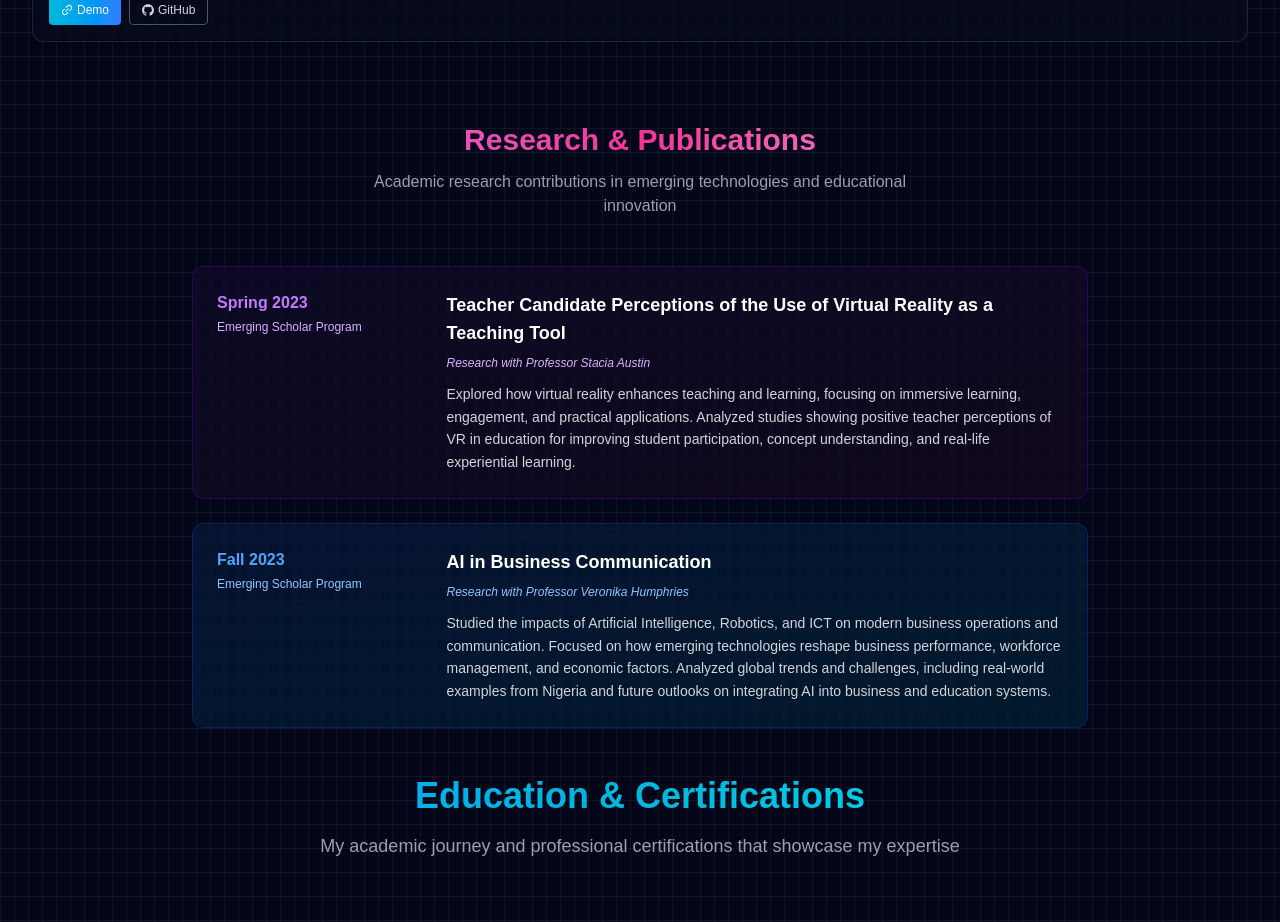
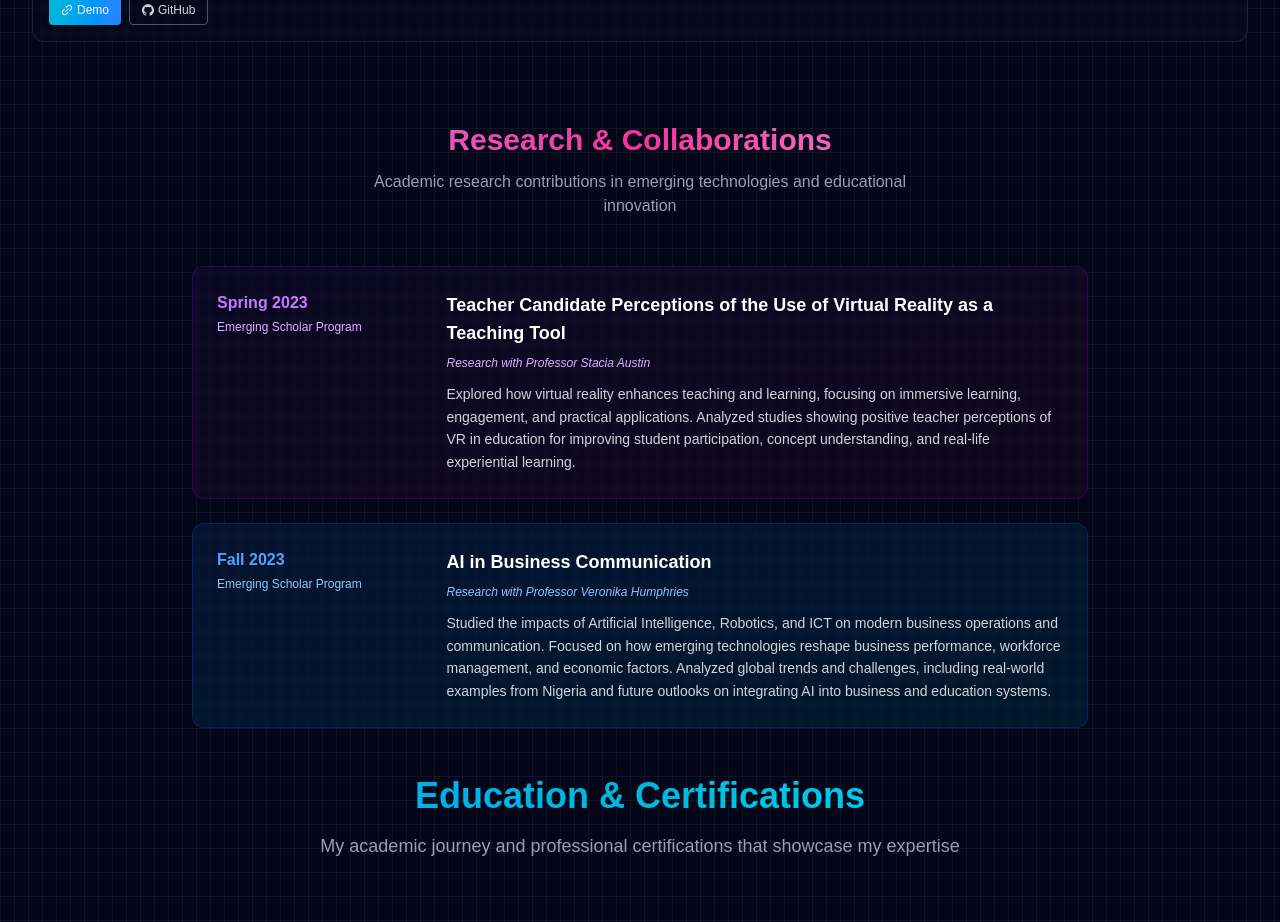
Before and after one commit to bipinstha07/portfolio, a React (Vite) app: page / in a window 1280 px wide. Shown: the part 3760-4682 px from the top of the page. Built offline with nearby package versions, Linux system fonts and the light colour scheme.

Commit message:
Research update

```diff
--- a/src/component/project.tsx
+++ b/src/component/project.tsx
@@ -470,7 +470,7 @@ function Project() {
                         className="text-center mb-12"
                     >
                         <h2 className="text-3xl font-bold text-transparent bg-clip-text bg-gradient-to-r from-purple-400 via-pink-500 to-purple-300 mb-3">
-                            Research & Publications
+                            Research & Collaborations
                         </h2>
                         <p className="text-gray-400 text-base max-w-xl mx-auto">
                             Academic research contributions in emerging technologies and educational innovation
```
